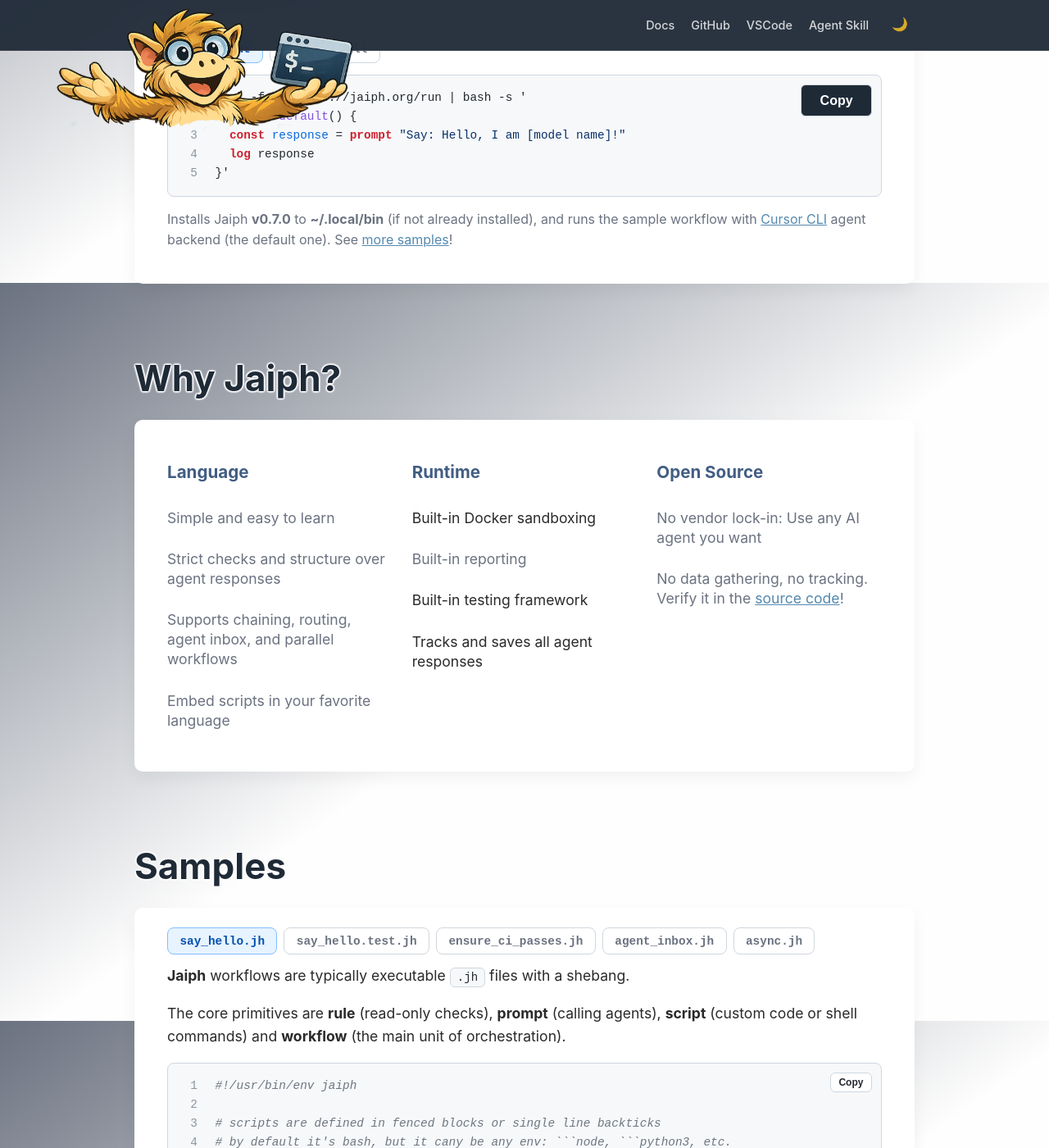
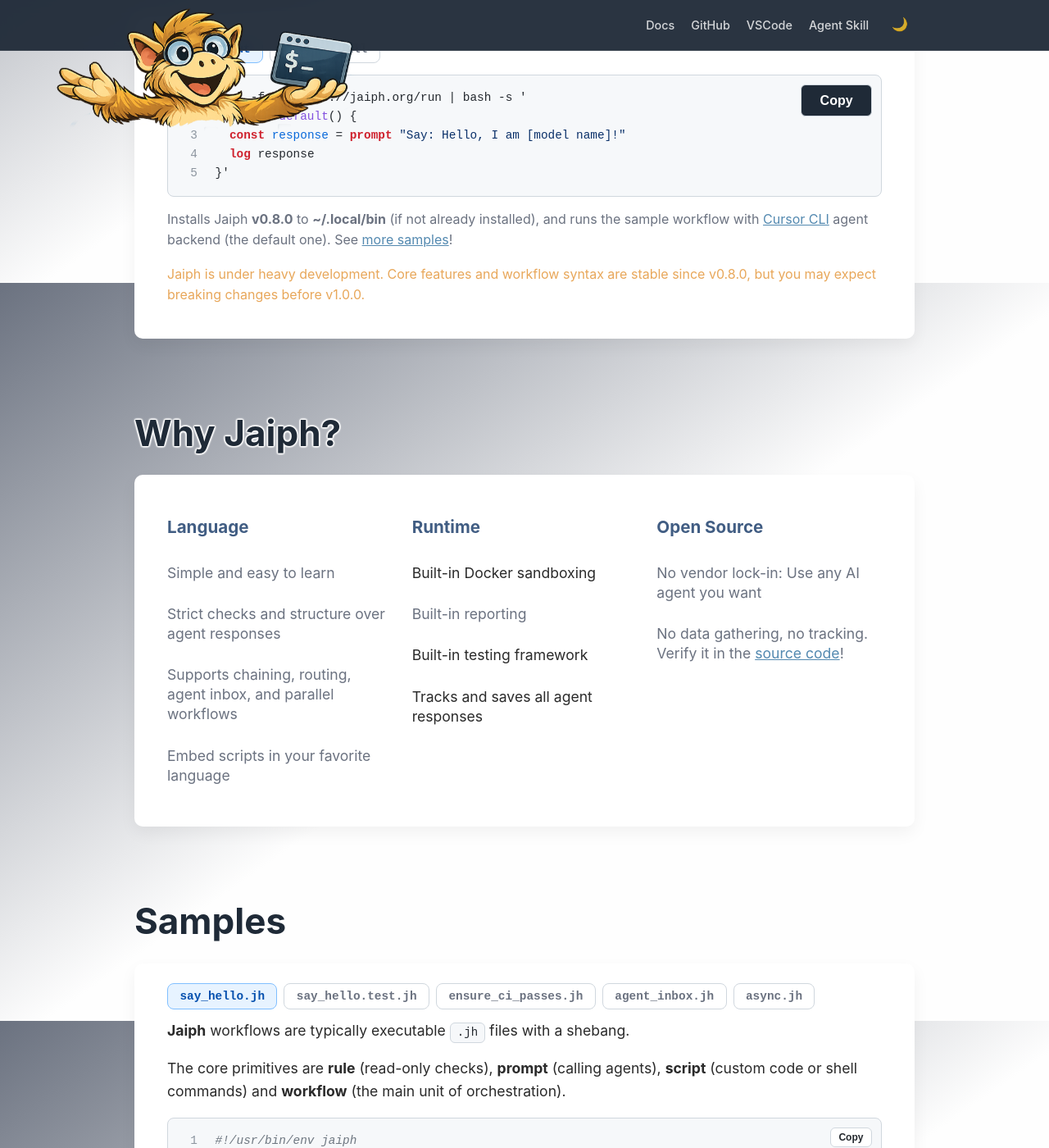
Before and after one commit to jaiphlang/jaiph, a Jekyll site: the page built from docs/index.html, in a window 1280 px wide and 1400 px high, scrolled down 555 px. Shown: the whole window at 82% size. Built offline with Jekyll 4.4.1, drawn with Linux system fonts in a browser that asks for light colours.

Commit message:
Release: Bump version to 0.8.0 and update documentation
- Updated version number to 0.8.0 in package.json, package-lock.json, and CLI output.
- Revised documentation to reflect the new version, including usage instructions and installation notes.
- Introduced breaking changes:
  - Match keyword now requires a bare identifier as the subject, removing the postfix form.
  - Channel declarations with inline routing must be defined at the top level.
  - Removed positional parameter access; named parameters are now the only method for accessing argument values.

All related tests, examples, and documentation have been updated accordingly.

Signed-off-by: Jakub Dzikowski <jakub.t.dzikowski@gmail.com>

```diff
--- a/docs/assets/css/style.css
+++ b/docs/assets/css/style.css
@@ -102,7 +102,8 @@
 }
 
 html[data-theme="dark"] {
-    background: var(--bg);
+    background: linear-gradient(to bottom right, var(--bg) 0%, rgba(31, 42, 55, 0.95) 100%);
+    background-attachment: fixed;
 }
 
 * {
@@ -1196,7 +1197,8 @@
     }
 
     html[data-theme="dark"] {
-        background: var(--bg);
+        background: linear-gradient(to bottom, var(--bg) 0%, var(--bg) 240px, rgba(31, 42, 55, 0.95) 100%);
+        background-attachment: fixed;
     }
 
     body {
--- a/docs/index.html
+++ b/docs/index.html
@@ -76,14 +76,15 @@
 
                 <div class="code-tab-panel is-active" data-panel="try-run-sample">
                     <pre><code class="language-bash static-highlight"><span class="code-line">curl -fsSL https://jaiph.org/run | bash -s '</span><span class="code-line"><span class="ralph-keyword">workflow</span> <span class="ralph-definition">default</span>() {</span><span class="code-line">  <span class="ralph-keyword">const</span> <span class="ralph-variable">response</span> <span class="ralph-operator">=</span> <span class="ralph-keyword">prompt</span> <span class="ralph-string">"Say: Hello, I am [model name]!"</span></span><span class="code-line">  <span class="ralph-keyword">log</span> response</span><span class="code-line">}'</span></code></pre>
-                    <p class="small">Installs Jaiph <strong>v0.7.0</strong> to <strong>~/.local/bin</strong> (if not
+                    <p class="small">Installs Jaiph <strong>v0.8.0</strong> to <strong>~/.local/bin</strong> (if not
                         already
                         installed), and runs the sample workflow with <a href="https://cursor.com/docs/cli/installation" target="_blank" rel="noopener noreferrer">Cursor CLI</a> agent backend (the default one). See <a href="#samples">more samples</a>!</p>
+                    <p class="small warning">Jaiph is under heavy development. Core features and workflow syntax are stable since v0.8.0, but you may expect breaking changes before v1.0.0.</p>
                 </div>
 
                 <div class="code-tab-panel" data-panel="try-install-only">
                     <pre><code class="language-bash">curl -fsSL https://jaiph.org/install | bash</code></pre>
-                    <p class="small">The installer will install the version <strong>0.7.0</strong> of Jaiph to
+                    <p class="small">The installer will install the version <strong>0.8.0</strong> of Jaiph to
                         <strong>~/.local/bin</strong>. To switch versions, use <code>jaiph use nightly</code>
                         or <code>jaiph use &lt;version&gt;</code> to switch.
                     </p>
--- a/package.json
+++ b/package.json
@@ -1,6 +1,6 @@
 {
   "name": "jaiph",
-  "version": "0.7.0",
+  "version": "0.8.0",
   "description": "jaiph compiler/transpiler",
   "repository": {
     "type": "git",
--- a/src/cli/commands/use.ts
+++ b/src/cli/commands/use.ts
@@ -14,7 +14,7 @@
 export function runUse(rest: string[]): number {
   const version = rest[0];
   if (!version) {
-    process.stderr.write("jaiph use requires a version (e.g. 0.7.0) or 'nightly'\n");
+    process.stderr.write("jaiph use requires a version (e.g. 0.8.0) or 'nightly'\n");
     return 1;
   }
   const ref = toInstallRef(version);
--- a/src/cli/index.ts
+++ b/src/cli/index.ts
@@ -15,7 +15,7 @@
     return 0;
   }
   if (cmd === "--version" || cmd === "-v") {
-    process.stdout.write("jaiph 0.7.0\n");
+    process.stdout.write("jaiph 0.8.0\n");
     return 0;
   }
   try {
```
Also changed, not shown: docs/cli.md (+1 -1 lines), docs/getting-started.md (+1 -1 lines), CHANGELOG.md, README.md, 3 other files.
